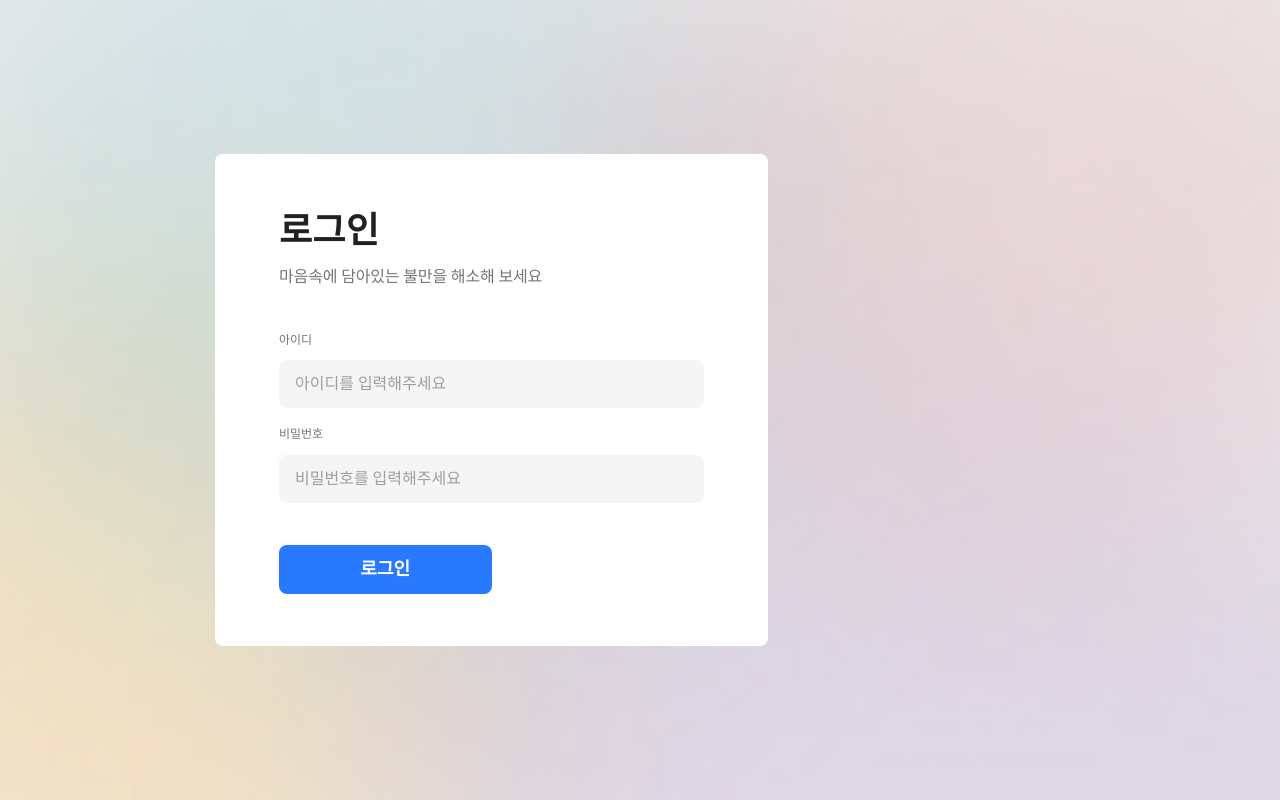
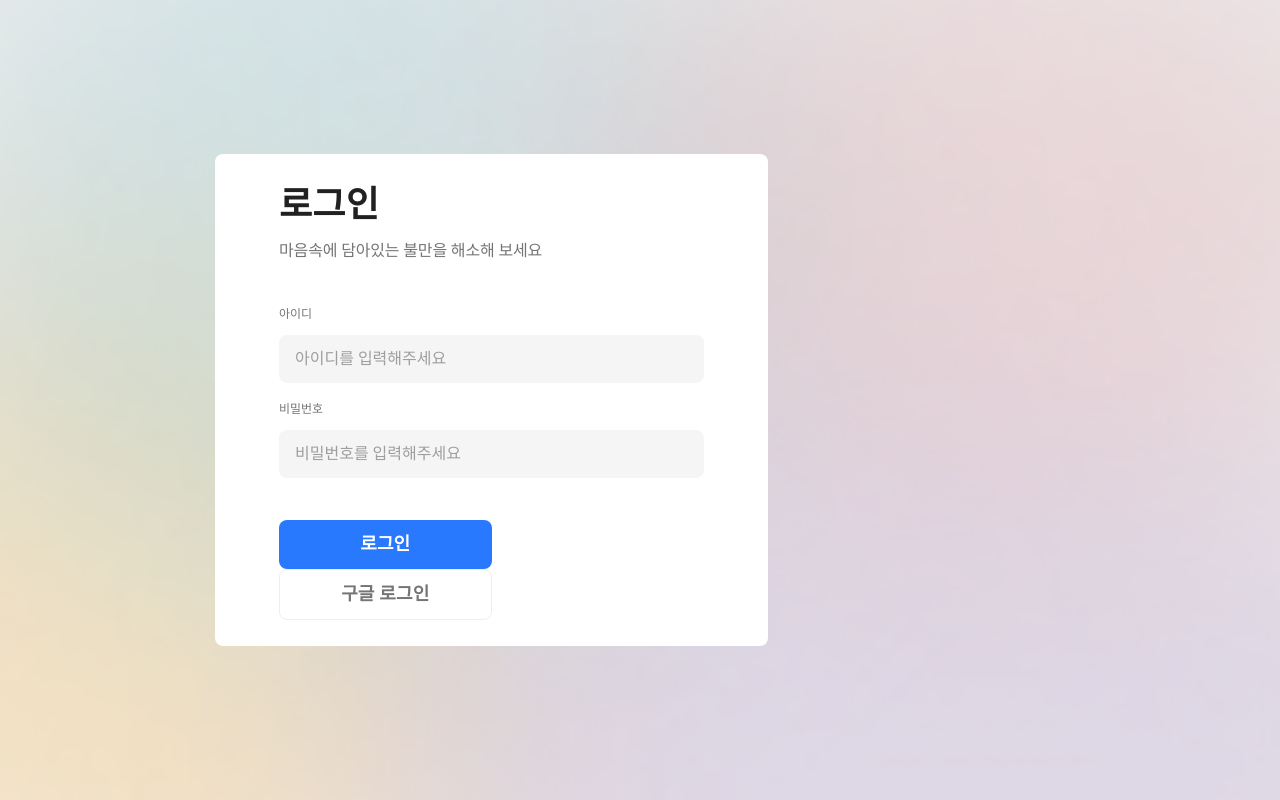
Before and after one commit to Bamdoliro/stupetition, a React (Create React App) app: page /login in a window 1280 px wide. Built offline with nearby package versions, Linux system fonts and the light colour scheme; no server answers.

Commit message:
ADD :: google auth link

```diff
--- a/src/App.tsx
+++ b/src/App.tsx
@@ -1,5 +1,5 @@
 import { Route, Routes } from 'react-router-dom';
-import BaseLayout from 'layouts/BaseLayout';
+import Layout from 'components/common/Layout';
 import PetitionDetail from 'components/ui/PetitionDetail';
 import CreatePetition from 'components/ui/WritePetition';
 import MyPetition from 'components/ui/MyPetition';
@@ -13,7 +13,7 @@ const App = () => {
     <>
       <SEOMetaTag />
       <Routes>
-        <Route element={<BaseLayout />}>
+        <Route element={<Layout />}>
           <Route path="/" element={<Main />} />
           <Route path="/petition/:id" element={<PetitionDetail />} />
           <Route path="/petition/my" element={<MyPetition />} />
--- a/src/api/auth.api.ts
+++ b/src/api/auth.api.ts
@@ -7,3 +7,10 @@ export const loginUser = async (loginData: LoginType) => {
   const { data } = await customAxios.post('/auth', loginData);
   return data;
 };
+
+// 구글 링크
+
+export const getGoogleAuthLink = async () => {
+  const { data } = await customAxios.get('/auth/google');
+  return data;
+};
--- a/src/layouts/BaseLayout/index.tsx
+++ b/src/components/common/Layout/index.tsx
@@ -1,7 +1,7 @@
 import Header from 'components/common/Header';
 import { Outlet } from 'react-router-dom';
 
-const BaseLayout = () => {
+const Layout = () => {
   return (
     <>
       <Header />
@@ -10,4 +10,4 @@ const BaseLayout = () => {
   );
 };
 
-export default BaseLayout;
+export default Layout;
--- a/src/components/ui/Login/index.tsx
+++ b/src/components/ui/Login/index.tsx
@@ -4,6 +4,7 @@ import Input from 'components/common/Input';
 import Button from 'components/common/Button';
 import { LoginFeature } from 'features/auth/login.feature';
 import Ment from 'components/common/Ment';
+import { GoogleAuthLink } from 'features/auth/getGoogleAuthLink.feature';
 import * as S from './style';
 
 const Login = () => {
@@ -13,6 +14,7 @@ const Login = () => {
   });
 
   const { login } = LoginFeature(loginData);
+  const { google } = GoogleAuthLink();
 
   const onChange = (e: ChangeEvent<HTMLInputElement>) => {
     const { name, value } = e.target;
@@ -45,6 +47,12 @@ const Login = () => {
             />
           </S.InputWrap>
           <Button onClick={login} option="FILLED" width="50%" value="로그인" />
+          <Button
+            onClick={google}
+            option="UNFILLED"
+            width="50%"
+            value="구글 로그인"
+          />
         </S.LoginBox>
       </S.LoginWrap>
     </S.LoginLayout>
--- a/src/constants/key.constant.ts
+++ b/src/constants/key.constant.ts
@@ -3,3 +3,4 @@ export const PETITION_LIST = 'usePetitionList';
 export const PETITION_APPROVED = 'usePetitionApproved';
 export const PETITION_WROTE = 'usePetitionWrote';
 export const USER = 'useUserInfo';
+export const GOOGLE_AUTH_LINK = 'useGoogleAuthLink';
--- /dev/null
+++ b/src/features/auth/getGoogleAuthLink.feature.ts
@@ -0,0 +1,13 @@
+import { useQuery } from 'react-query';
+import { getGoogleAuthLink } from 'api/auth.api';
+import * as KEY from 'constants/key.constant';
+
+export const GoogleAuthLink = () => {
+  const { data } = useQuery([KEY.GOOGLE_AUTH_LINK], getGoogleAuthLink);
+
+  const google = () => {
+    window.location.href = data;
+  };
+
+  return { google };
+};
--- a/src/features/auth/login.feature.ts
+++ b/src/features/auth/login.feature.ts
@@ -9,7 +9,7 @@ import { toast } from 'react-toastify';
 export const LoginFeature = (loginData: LoginType) => {
   const navigate = useNavigate();
 
-  const loginMutate = useMutation(loginUser, {
+  const { mutate } = useMutation(loginUser, {
     onSuccess: (res) => {
       const { accessToken, refreshToken } = res;
 
@@ -21,7 +21,7 @@ export const LoginFeature = (loginData: LoginType) => {
   });
 
   const login = () => {
-    loginMutate.mutate(loginData);
+    mutate(loginData);
   };
 
   return { login };
```
